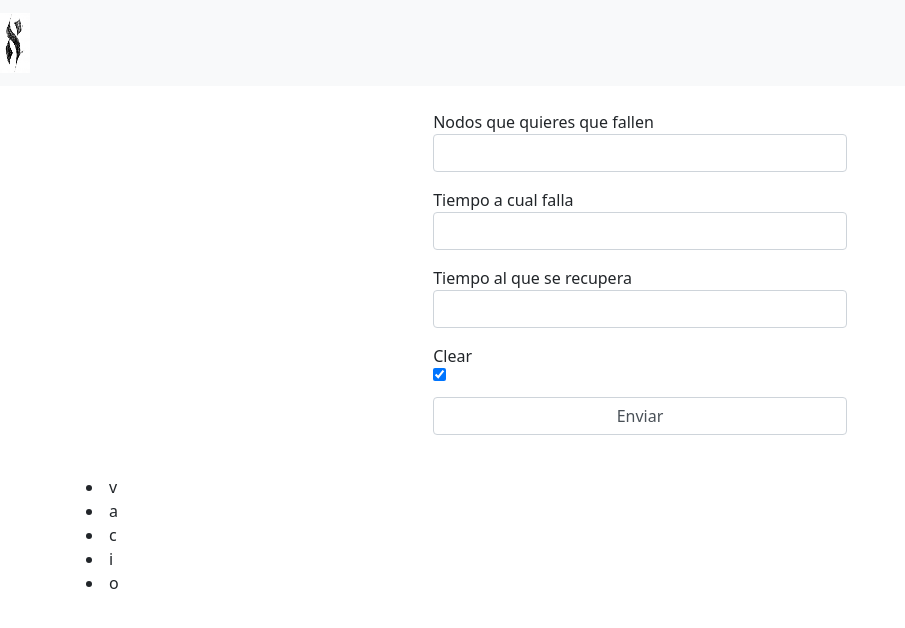
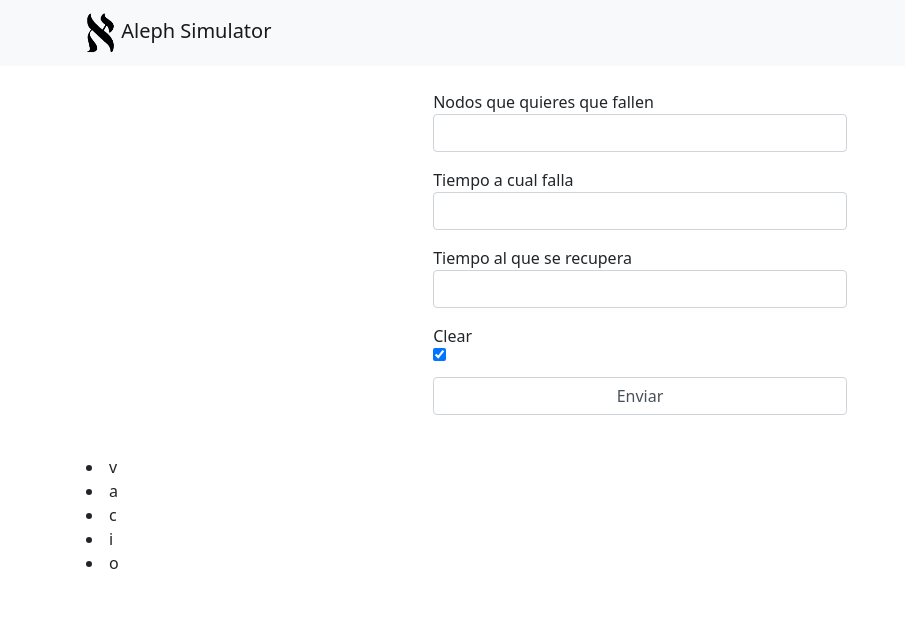
Before and after one commit to BigData95/Aleph_flask, a Flask app: page /auth/aleph in a window 1280 px wide. Shown: the top 628 px of the page, without its empty margins (0-905 px from the left). Run offline with Flask 2, Linux system fonts and the light colour scheme; some libraries are stand-ins or nearby versions.

Commit message:
Mejores en GUI y se agregaron mensajes.

```diff
--- a/app/templates/base.html
+++ b/app/templates/base.html
@@ -22,12 +22,15 @@
 {% block body%}
 
 <nav class="navbar navbar-light bg-light">
+    <div class="container">
     <a class="navbar-brand" href="#">
         <img
-        src="{{ url_for('static', filename='images/aleph.jpg') }}"
-        width="60" height="60" alt=""
+        src="{{ url_for('static', filename='images/alephimg.png') }}"
+        width="80" height="40" alt=""
         loading="lazy">
+        Aleph Simulator
     </a>
+    </div>
 </nav>
 
 
--- a/app/templates/index.html
+++ b/app/templates/index.html
@@ -35,9 +35,8 @@ Bienvenido
 
 
 
-
 <div class="container">
-    <div class="row align-items-center">
+    <div class="row">
         {% for list in resultados%}
         <div class="col">
             {% for elemento in list%}
```
Also changed, not shown: Back/StorageProcessMsg.py (+7 -0 lines), 1 other file.
